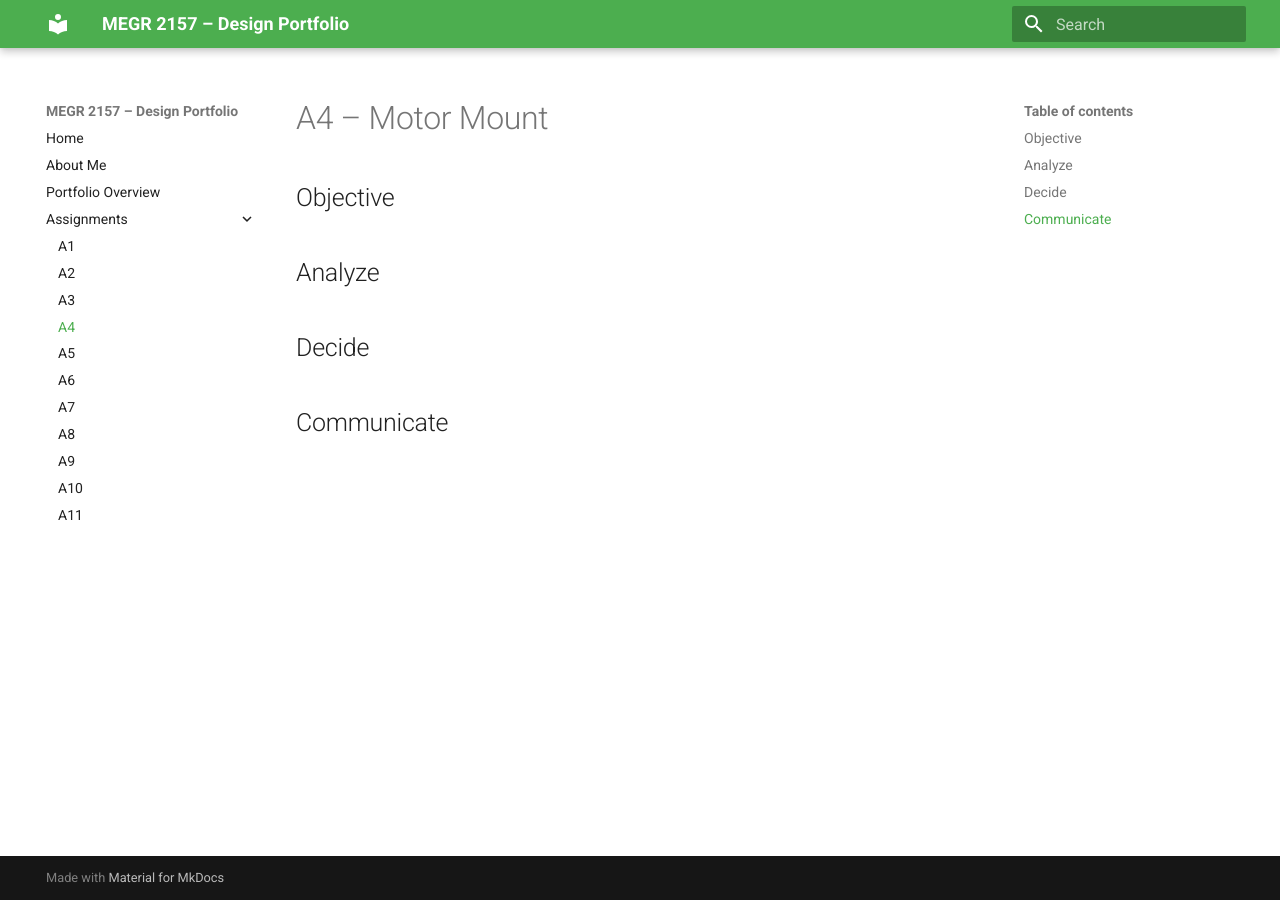
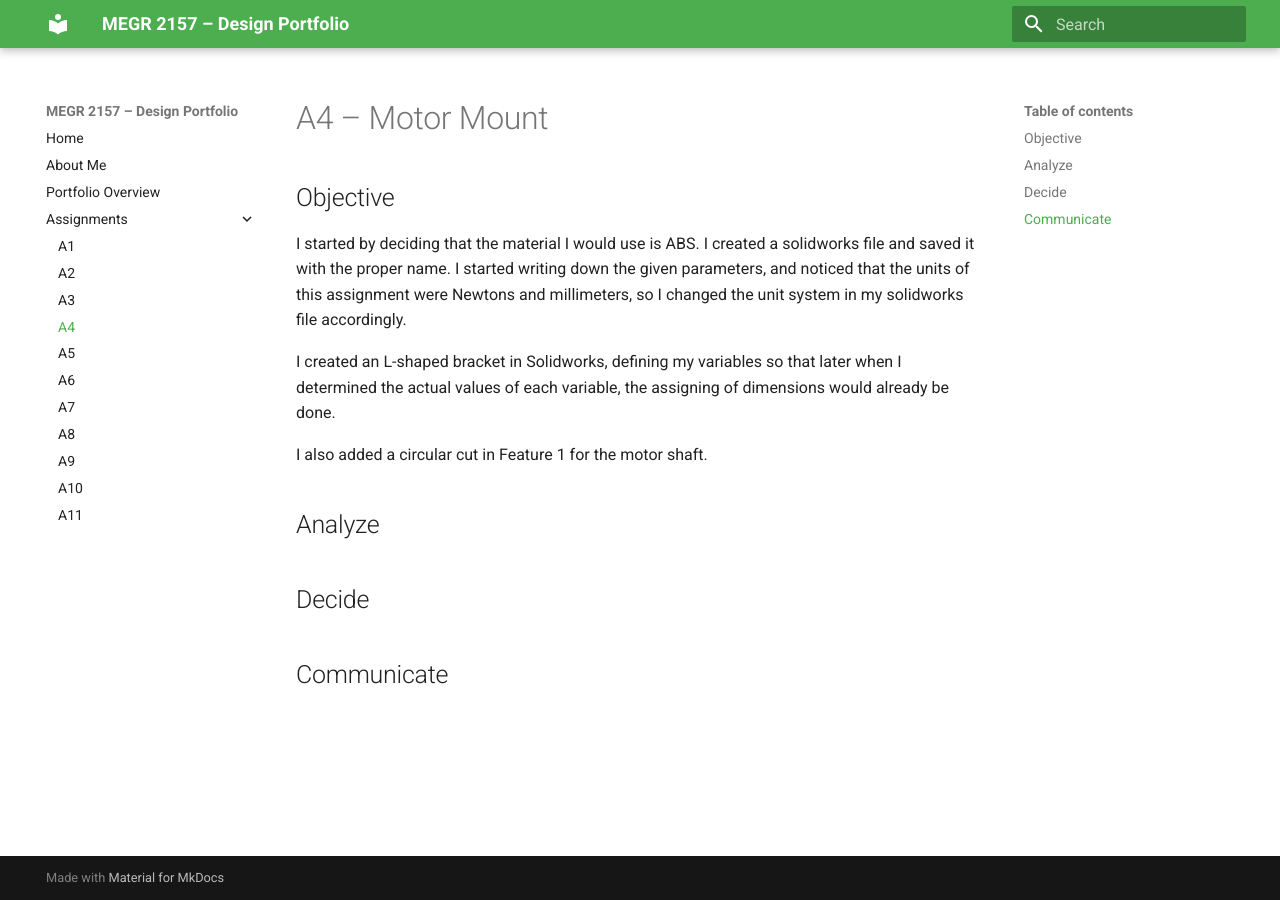
Before and after one commit to Ldreifuss/megr2157-project-portfolio, an MkDocs documentation site: the page built from docs/assignments/A04/index.md, in a window 1280 px wide. Built offline with MkDocs 1.6.1 and Material for MkDocs 9.7.7, drawn with Linux system fonts in a browser that asks for light colours.

Commit message:
Update index.md

```diff
--- a/docs/assignments/A04/index.md
+++ b/docs/assignments/A04/index.md
@@ -1,7 +1,11 @@
 # A4 – Motor Mount
 
 ## Objective
+I started by deciding that the material I would use is ABS. I created a solidworks file and saved it with the proper name. I started writing down the given parameters, and noticed that the units of this assignment were Newtons and millimeters, so I changed the unit system in my solidworks file accordingly.
 
+I created an L-shaped bracket in Solidworks, defining my variables so that later when I determined the actual values of each variable, the assigning of dimensions would already be done.
+
+I also added a circular cut in Feature 1 for the motor shaft.
 
 ## Analyze
 
```
